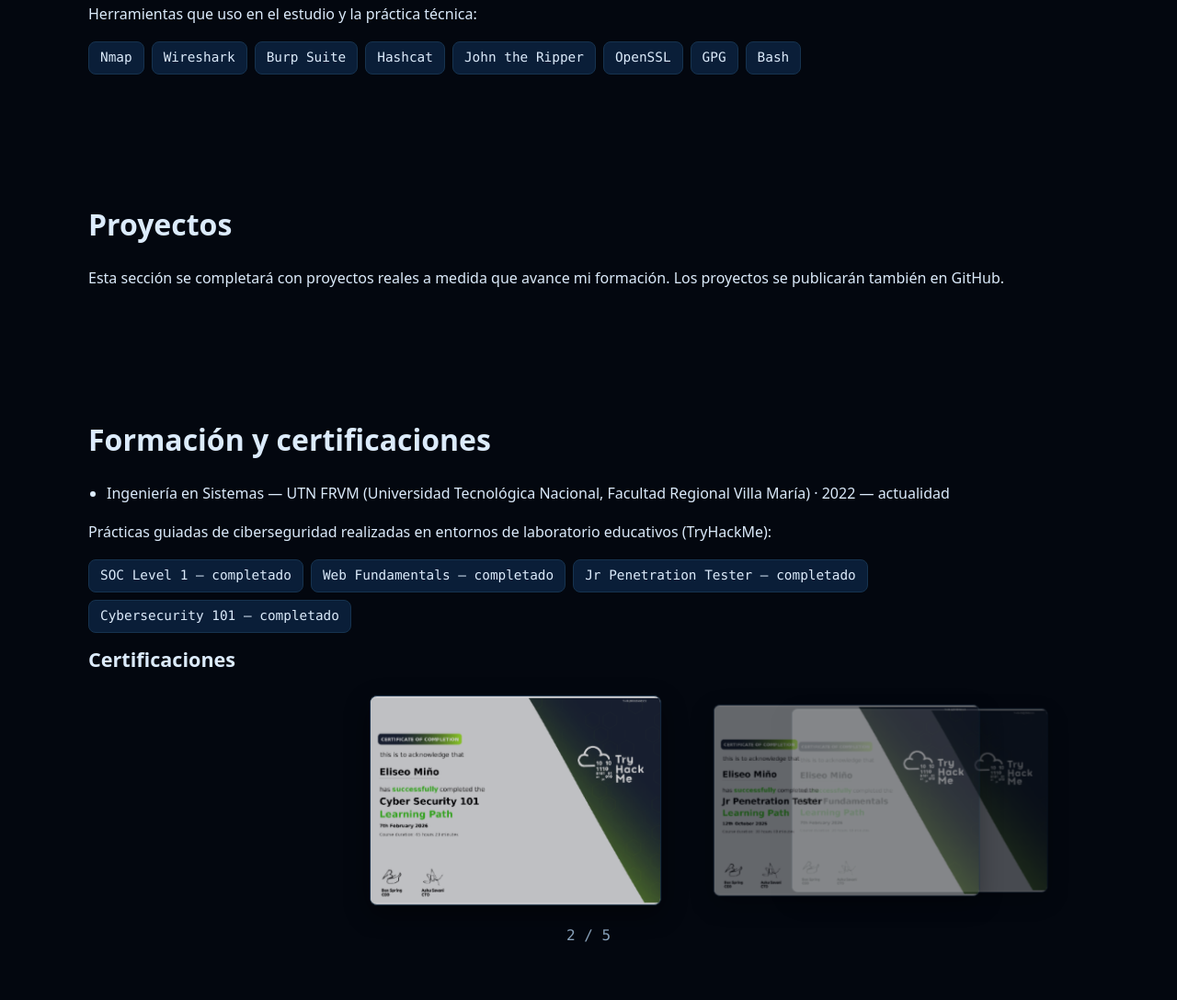
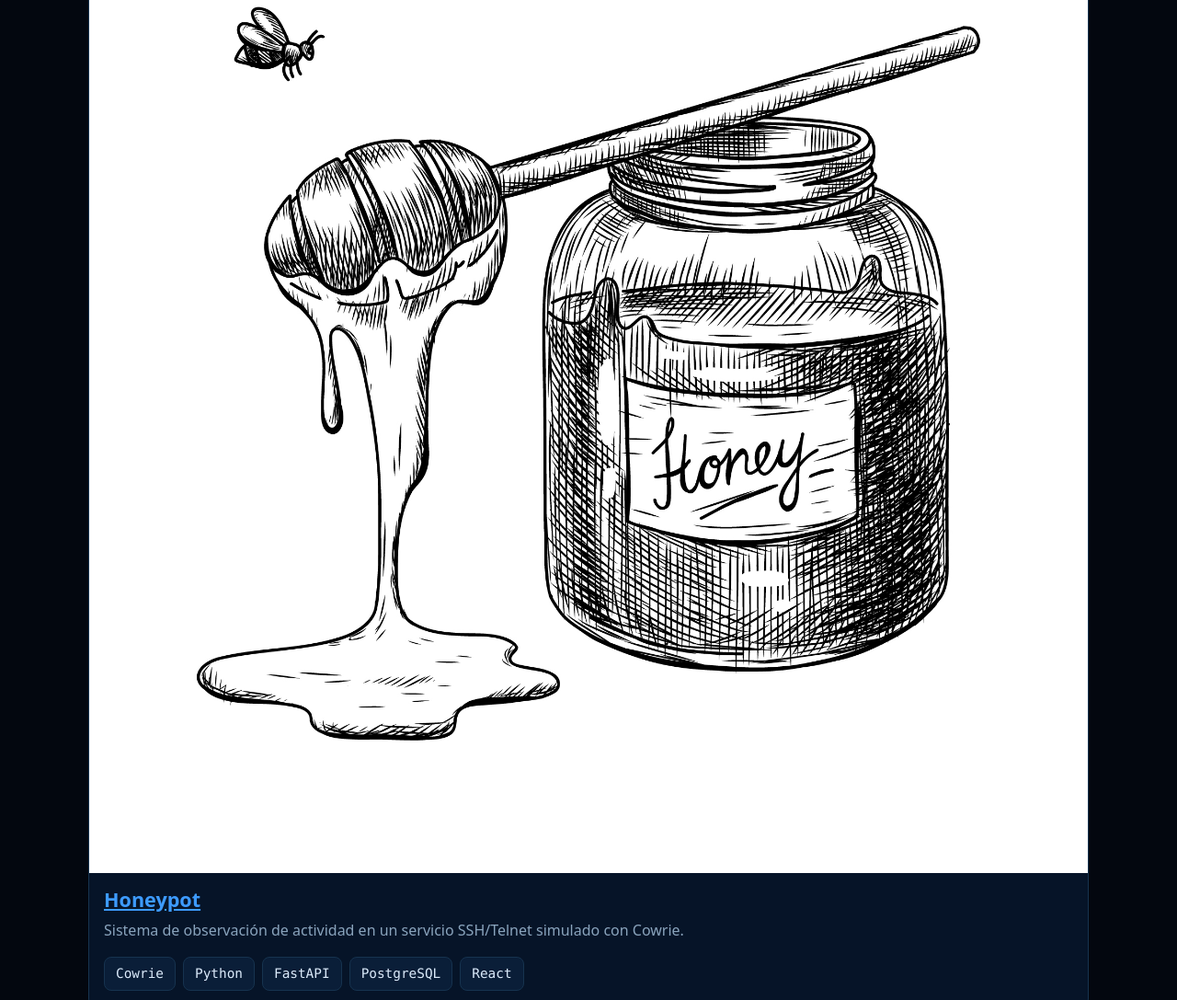
Before and after one commit to EliseoMino/EliseoMino.github.io, a plain HTML site: page index.html in a window 1280 px wide. Shown: the part 669-1756 px from the top of the page at 92% size. Drawn offline with Linux system fonts and the light colour scheme.

Commit message:
c171026 15.29

```diff
--- a/css/components.css
+++ b/css/components.css
@@ -28,6 +28,56 @@
   padding: 0.35rem 0.75rem;
   font-family: var(--font-mono);
   font-size: 0.9rem;
+}
+
+.project-card-list {
+  display: grid;
+  grid-template-columns: repeat(auto-fit, minmax(min(100%, 18rem), 1fr));
+  gap: var(--space-md);
+}
+
+.project-card {
+  overflow: hidden;
+  background-color: var(--deep);
+  border: 1px solid var(--border);
+  border-radius: var(--radius);
+}
+
+.project-card > h3,
+.project-card > p,
+.project-card > .tags {
+  margin-inline: var(--space-sm);
+}
+
+.project-card > h3 {
+  margin-block: var(--space-sm) var(--space-xs);
+}
+
+.project-card > p {
+  color: var(--muted);
+}
+
+.project-card__image-link {
+  display: block;
+  overflow: hidden;
+  background-color: var(--surface);
+}
+
+.project-card__image-link img {
+  display: block;
+  width: 100%;
+  aspect-ratio: 1;
+  object-fit: contain;
+  background-color: #ffffff;
+}
+
+.project-card__image-link:focus-visible {
+  outline-offset: -3px;
+}
+
+.project-detail__stack {
+  color: var(--muted);
+  font-family: var(--font-mono);
 }
 
 .cert-slider {
--- a/data/projects.js
+++ b/data/projects.js
@@ -1 +1,10 @@
-const projects = [];
+window.projects = [
+  {
+    title: "Honeypot",
+    description: "Sistema de observación de actividad en un servicio SSH/Telnet simulado con Cowrie.",
+    image: "assets/images/honeypot.jpg",
+    imageAlt: "Ilustración de un tarro de miel y una abeja, alusiva a un honeypot",
+    detail: "honeypot.html",
+    stack: ["Cowrie", "Python", "FastAPI", "PostgreSQL", "React"]
+  }
+];
--- a/index.html
+++ b/index.html
@@ -19,10 +19,10 @@
     <nav class="site-nav" aria-label="Navegación principal">
       <ul>
         <li><a href="#hero">Perfil</a></li>
-        <li><a href="#habilidades">Habilidades</a></li>
         <li><a href="#proyectos">Proyectos</a></li>
         <li><a href="#formacion">Formación y certificaciones</a></li>
         <li><a href="#cv">Curriculum Vitae</a></li>
+        <li><a href="#habilidades">Habilidades</a></li>
       </ul>
     </nav>
   </header>
@@ -34,33 +34,8 @@
       <p class="hero__resumen">Estudiante de Ingeniería en Sistemas en la UTN FRVM (2022 — actualidad), con interés en desarrollo backend, sistemas, redes y ciberseguridad.</p>
     </section>
 
-    <section id="habilidades" class="section" aria-labelledby="habilidades-titulo">
-      <h2 id="habilidades-titulo">Habilidades técnicas</h2>
-      <p>Áreas en las que estoy formándome:</p>
-      <ul class="tags" id="areas-list">
-        <li>Desarrollo backend</li>
-        <li>Linux</li>
-        <li>Sistemas</li>
-        <li>Redes</li>
-        <li>Ciberseguridad</li>
-      </ul>
-      <h3>Herramientas</h3>
-      <p>Herramientas que uso en el estudio y la práctica técnica:</p>
-      <ul class="tags" id="tools-list">
-        <li>Nmap</li>
-        <li>Wireshark</li>
-        <li>Burp Suite</li>
-        <li>Hashcat</li>
-        <li>John the Ripper</li>
-        <li>OpenSSL</li>
-        <li>GPG</li>
-        <li>Bash</li>
-      </ul>
-    </section>
-
     <section id="proyectos" class="section" aria-labelledby="proyectos-titulo">
       <h2 id="proyectos-titulo">Proyectos</h2>
-      <p>Esta sección se completará con proyectos reales a medida que avance mi formación. Los proyectos se publicarán también en GitHub.</p>
       <div id="proyectos__card-list" class="project-card-list"></div>
     </section>
 
@@ -109,6 +84,30 @@
       </p>
     </section>
 
+    <section id="habilidades" class="section" aria-labelledby="habilidades-titulo">
+      <h2 id="habilidades-titulo">Habilidades técnicas</h2>
+      <p>Áreas en las que estoy formándome:</p>
+      <ul class="tags" id="areas-list">
+        <li>Desarrollo backend</li>
+        <li>Linux</li>
+        <li>Sistemas</li>
+        <li>Redes</li>
+        <li>Ciberseguridad</li>
+      </ul>
+      <h3>Herramientas</h3>
+      <p>Herramientas que uso en el estudio y la práctica técnica:</p>
+      <ul class="tags" id="tools-list">
+        <li>Nmap</li>
+        <li>Wireshark</li>
+        <li>Burp Suite</li>
+        <li>Hashcat</li>
+        <li>John the Ripper</li>
+        <li>OpenSSL</li>
+        <li>GPG</li>
+        <li>Bash</li>
+      </ul>
+    </section>
+
   </main>
 
   <footer class="site-footer">
--- a/js/main.js
+++ b/js/main.js
@@ -6,14 +6,49 @@
     window.projects.forEach((proyecto) => {
       const item = document.createElement("article");
       item.className = "project-card";
-      const enlaces = proyecto.links || {};
-      const repo = enlaces.repo ? `<a href="${enlaces.repo}" rel="noopener noreferrer">Repositorio</a>` : "";
-      const demo = enlaces.demo ? `<a href="${enlaces.demo}" rel="noopener noreferrer">Demo</a>` : "";
-      item.innerHTML = `
-        <h3>${proyecto.title}</h3>
-        <p>${proyecto.description}</p>
-        <ul class="tags">${(proyecto.stack || []).map((t) => `<li>${t}</li>`).join("")}</ul>
-        <p>${repo} ${demo}</p>`;
+      if (proyecto.image && proyecto.detail) {
+        const imageLink = document.createElement("a");
+        imageLink.className = "project-card__image-link";
+        imageLink.href = proyecto.detail;
+        imageLink.target = "_blank";
+        imageLink.rel = "noopener noreferrer";
+        imageLink.setAttribute("aria-label", `Ver ${proyecto.title} en una pestaña nueva`);
+
+        const image = document.createElement("img");
+        image.src = proyecto.image;
+        image.alt = proyecto.imageAlt || proyecto.title;
+        image.loading = "lazy";
+        imageLink.appendChild(image);
+        item.appendChild(imageLink);
+      }
+
+      const title = document.createElement("h3");
+      if (proyecto.detail) {
+        const titleLink = document.createElement("a");
+        titleLink.href = proyecto.detail;
+        titleLink.target = "_blank";
+        titleLink.rel = "noopener noreferrer";
+        titleLink.textContent = proyecto.title;
+        title.appendChild(titleLink);
+      } else {
+        title.textContent = proyecto.title;
+      }
+      item.appendChild(title);
+
+      const description = document.createElement("p");
+      description.textContent = proyecto.description;
+      item.appendChild(description);
+
+      if (proyecto.stack && proyecto.stack.length) {
+        const stack = document.createElement("ul");
+        stack.className = "tags";
+        proyecto.stack.forEach((technology) => {
+          const tag = document.createElement("li");
+          tag.textContent = technology;
+          stack.appendChild(tag);
+        });
+        item.appendChild(stack);
+      }
       proyectos.appendChild(item);
     });
   }
```
Also changed, not shown: honeypot.html (added, +44 -0 lines), assets/images/honeypot.jpg (added).
